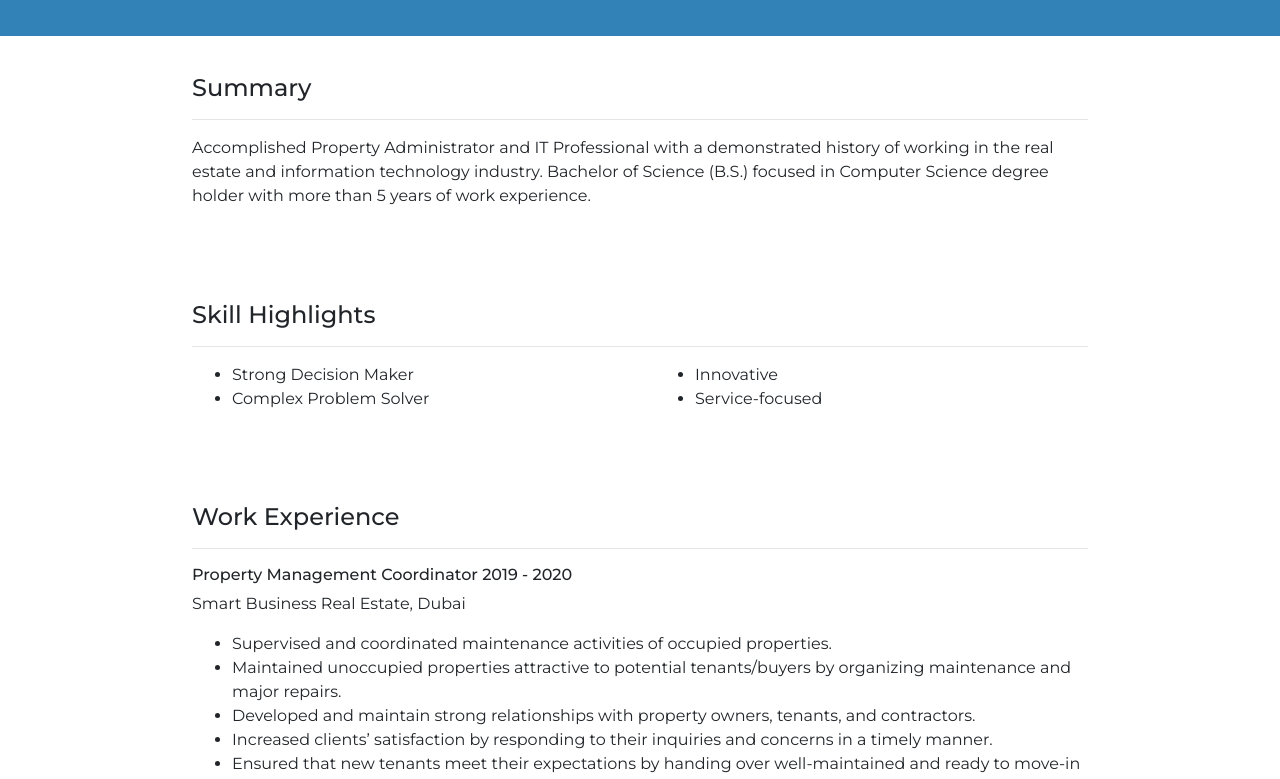
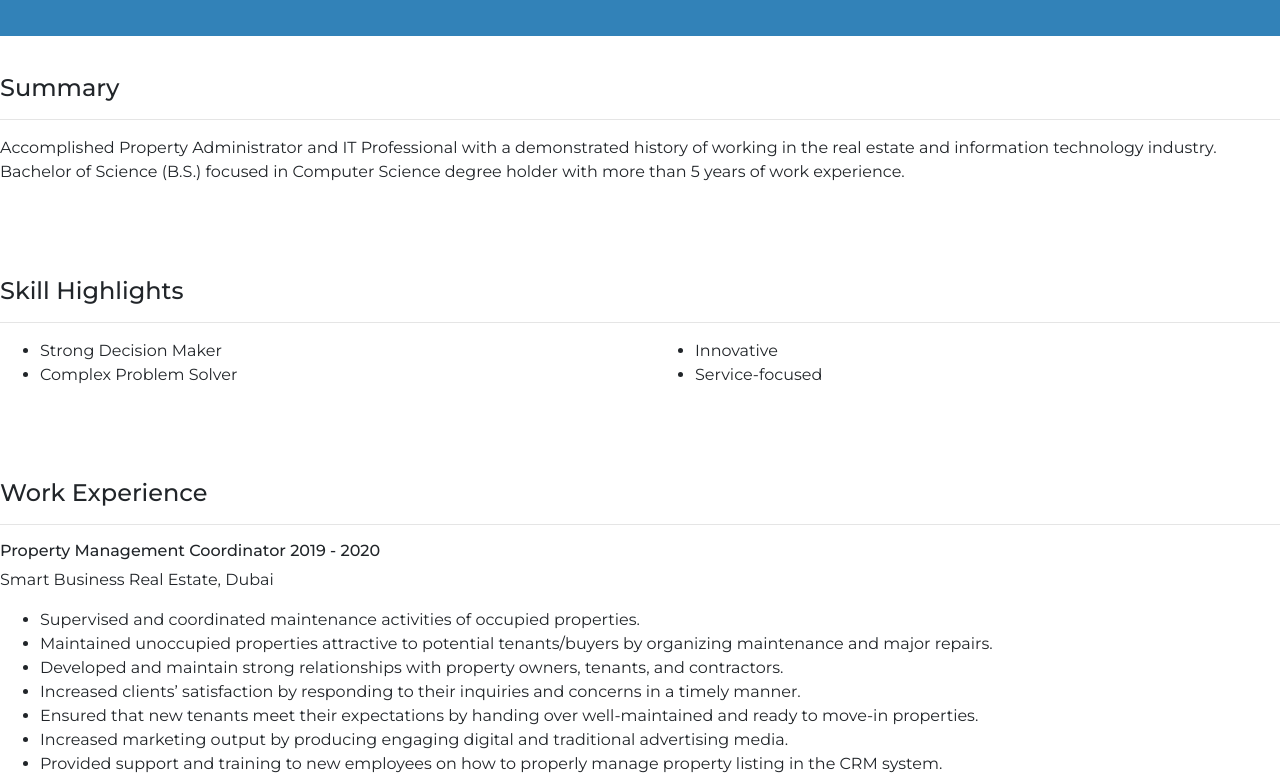
Before and after one commit to ralpharsybauto/cv, a plain HTML site: page index.html in a window 1280 px wide. Shown: the part 161-940 px from the top of the page. Drawn offline with Linux system fonts and the light colour scheme.

Commit message:
Update styles.css

```diff
--- a/css/styles.css
+++ b/css/styles.css
@@ -46,5 +46,5 @@ a:hover {
 /* Container */
 
 .container-fluid {
-  padding: 3% 15%;
+  padding: 3% 0;
 }
```
